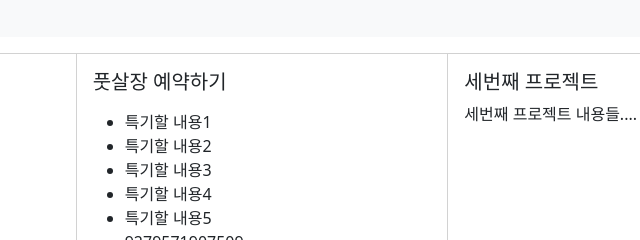
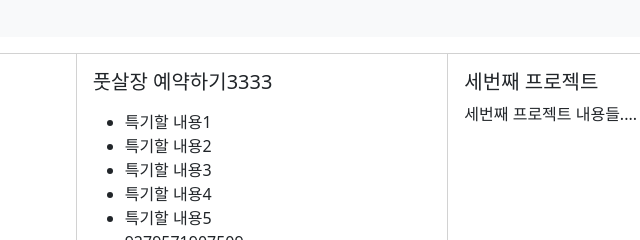
Before and after one commit to sebaek/sebaek.github.io, a plain HTML site: page index.html in a window 1280 px wide. Shown: the part 218-458 px from the top of the page, 378-1018 px from the left. Drawn offline with nearby package versions, Linux system fonts and the light colour scheme.

Commit message:
add contents

```diff
--- a/index.html
+++ b/index.html
@@ -52,7 +52,7 @@
                     </div>
                     <div class="card">
                         <div class="card-body">
-                            <h5 class="card-title">풋살장 예약하기</h5>
+                            <h5 class="card-title">풋살장 예약하기3333</h5>
                             <p class="card-text">
                                 <ul>
                                     <li>특기할 내용1</li>
```
